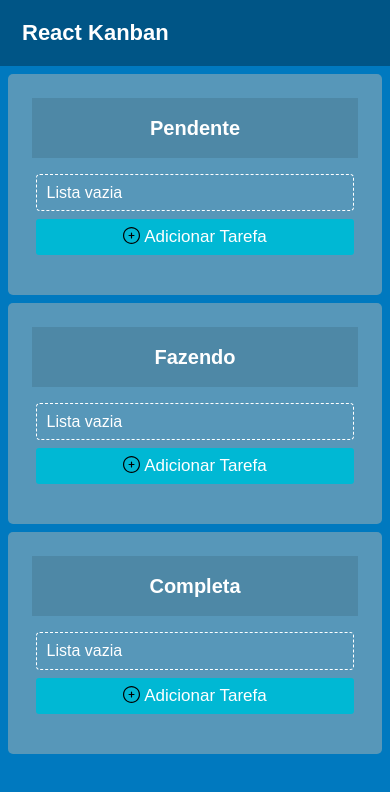
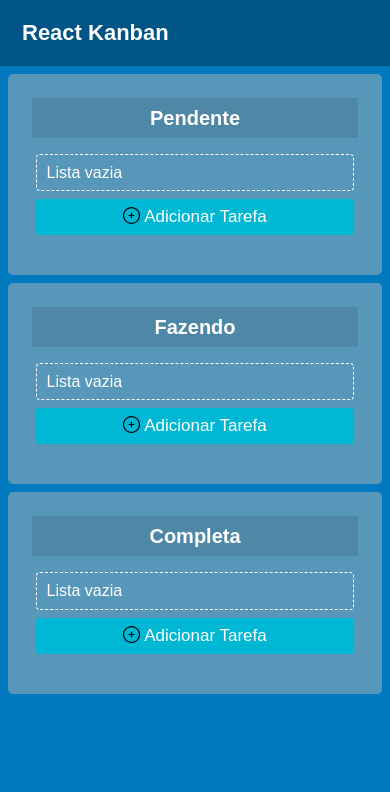
Before and after one commit to RenanRodrigues01/react-kanban, a React (Create React App) app: page / in a window 390 px wide. Shown: the top 792 px of the page. Built offline with nearby package versions, Linux system fonts and the light colour scheme.

Commit message:
arrumando padding

```diff
--- a/src/components/TaskList/taskList.css
+++ b/src/components/TaskList/taskList.css
@@ -44,11 +44,11 @@
     .TaskList {
         padding: 1.5em;
     }
-    .title {
+    .TaskList .title {
         padding: 0.5em;
         font-size: 20px;
     }
-    .btn {
+    .TaskList .btn {
         font-size: 17px;
     }
 }
```
